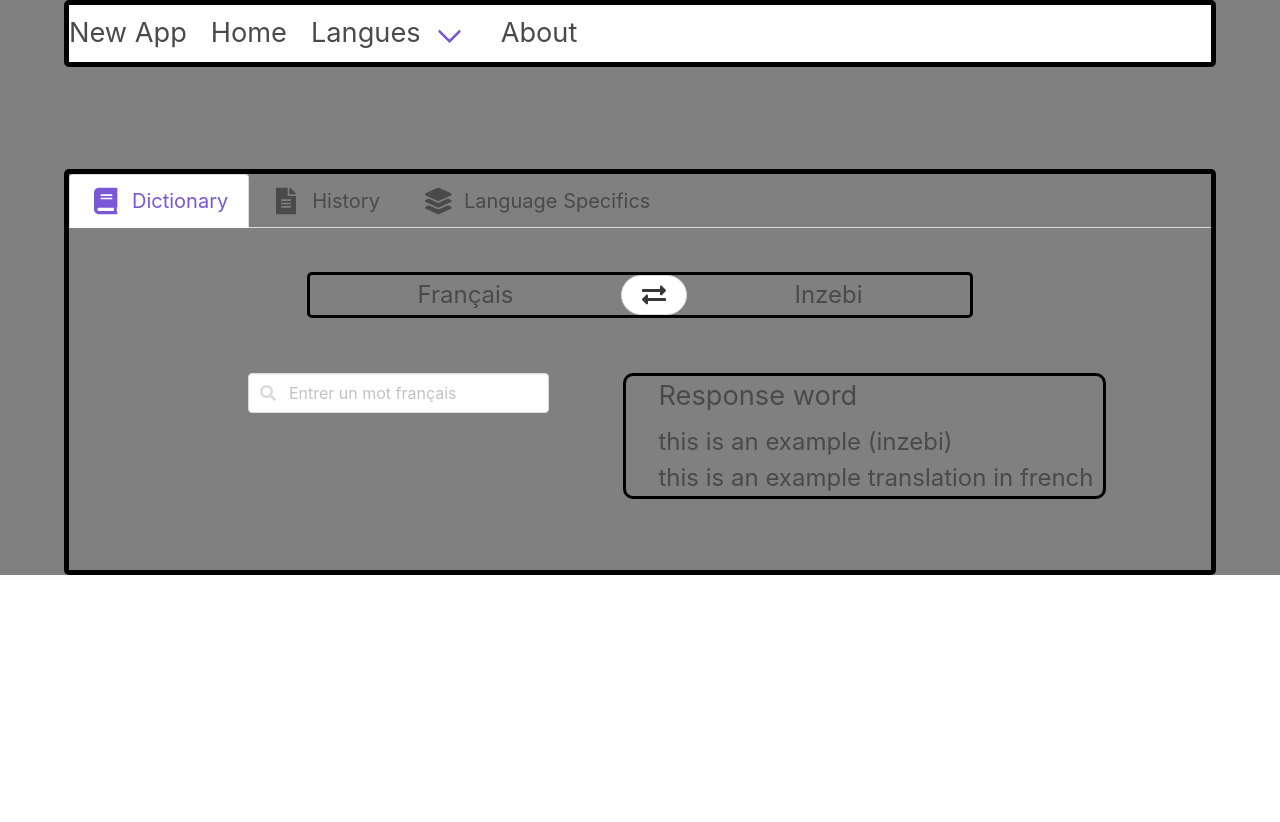
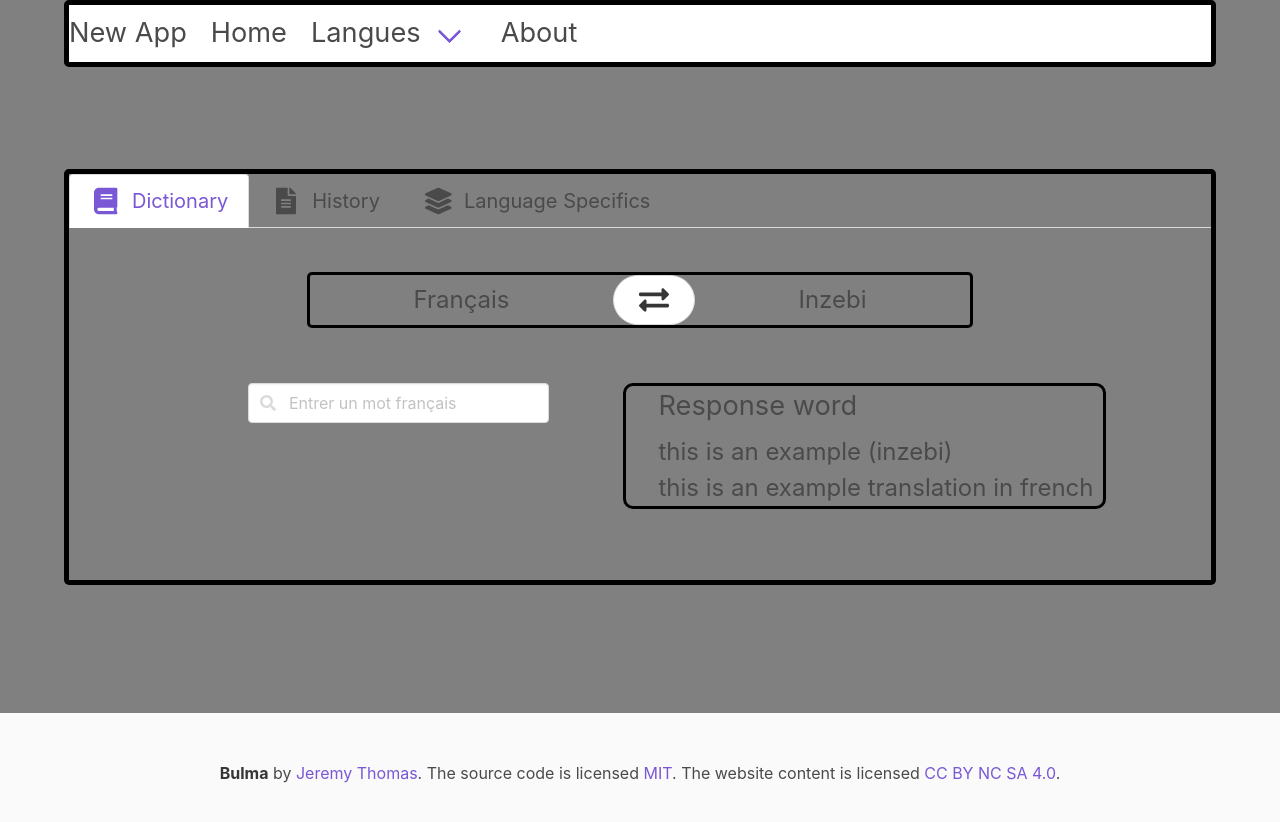
Before and after one commit to DanRobS/GabonLanguages, a Vue app: page / in a window 1280 px wide. Shown: the top 822 px of the page. Before the commit the page ends 800 px from the top, so only its background shows below. Built offline with nearby package versions, Linux system fonts and the light colour scheme.

Commit message:
dictionary update

```diff
--- a/src/App.vue
+++ b/src/App.vue
@@ -2,18 +2,21 @@
   <div id="app" class="">
     <Navbar />
     <LanguageInfo />
+    <Footer />
   </div>
 </template>
 
 <script>
 import Navbar from './components/Navbar'
 import LanguageInfo from './components/LanguageInfo'
+import Footer from './components/Footer'
 
 export default {
   name: 'App',
   components: {
     Navbar,
-    LanguageInfo
+    LanguageInfo,
+    Footer
   }
 }
 </script>
--- /dev/null
+++ b/src/components/Footer.vue
@@ -0,0 +1,26 @@
+<template>
+  <div id="footer-div">
+      <footer class="footer">
+  <div class="content has-text-centered">
+    <p>
+      <strong>Bulma</strong> by <a href="https://jgthms.com">Jeremy Thomas</a>. The source code is licensed
+      <a href="http://opensource.org/licenses/mit-license.php">MIT</a>. The website content
+      is licensed <a href="http://creativecommons.org/licenses/by-nc-sa/4.0/">CC BY NC SA 4.0</a>.
+    </p>
+  </div>
+</footer>
+  </div>
+</template>
+
+<script>
+export default {
+    name: 'Footer'
+}
+</script>
+
+<style>
+
+#footer-div {
+
+}
+</style>
--- a/src/components/LanguageInfoTabs/Dictionary.vue
+++ b/src/components/LanguageInfoTabs/Dictionary.vue
@@ -4,13 +4,14 @@
       <!-- *************** -->
       <!-- FRENCH - INZEBI -->
       <!-- *************** -->
-      <div id="lang-switch">
+      <div id="french-inzebi" v-bind:class="{ hidden: isDisplayed }">
+          <div class="lang-switch">
           <nav class="level">
             <p class="level-item has-text-centered lang-titles">
               Français
             </p>
-          <button class="button is-rounded">
-            <vue-fontawesome id="arrows-icon" class="lang-titles" icon="exchange-alt" />
+            <button @click="languageSwitch" class="button is-rounded is-medium">
+              <vue-fontawesome class=" arrows-icon lang-titles" icon="exchange-alt" />
             </button>
             <p class="level-item has-text-centered lang-titles">
               Inzebi
@@ -18,8 +19,8 @@
           </nav>
         </div>
 
-      <div id="dictionary-section">
-        <div id="dictionary-form">
+        <div class="dictionary-section">
+          <div class="dictionary-form">
             <b-field>
               <b-autocomplete
                   placeholder="Entrer un mot français"
@@ -31,12 +32,54 @@
           </b-field>
           </div>
 
-        <div id="form-response">
+          <div class="form-response">
             <h2 class="Response_word"> Response word </h2>
             <h4 class="Response_example"> this is an example (inzebi) </h4>
             <h4 class="Response_translation"> this is an example translation in french </h4>
           </div>
         </div>
+      </div>
+
+      <!-- *************** -->
+      <!-- INZEBI - FRENCH -->
+      <!-- *************** -->
+      <div id="inzebi-french" v-bind:class="{ hidden: isHidden }">
+          <div class="lang-switch">
+          <nav class="level">
+            <p class="level-item has-text-centered lang-titles">
+              Inzebi
+            </p>
+            <button @click="languageSwitch" class="button is-rounded is-medium">
+              <vue-fontawesome class="arrows-icon lang-titles" icon="exchange-alt" />
+            </button>
+            <p class="level-item has-text-centered lang-titles">
+              Français
+            </p>
+          </nav>
+        </div>
+
+        <div class="dictionary-section">
+          <div class="dictionary-form">
+            <b-field>
+              <b-autocomplete
+                  placeholder="Entrer un mot inzebi"
+                  icon="search"
+                  clearable
+                  @select="option => selected = option">
+                  <template #empty>No results found</template>
+              </b-autocomplete>
+          </b-field>
+          </div>
+
+          <div class="form-response">
+            <h2 class="Response_word"> Response word </h2>
+            <h4 class="Response_example"> this is an example (french) </h4>
+            <h4 class="Response_translation"> this is an example translation in inzebi </h4>
+          </div>
+        </div>
+      </div>
+
+
   </div>
 </template>
 
@@ -44,14 +87,32 @@
 export default {
     name: 'Dictionary',
     data: () => {
-
+      return {
+        isHidden: true,
+        isDisplayed: false
+      }
+    },
+    methods: {
+      languageSwitch: function () {
+        if(this.isHidden==true){
+          this.isHidden = false;
+          this.isDisplayed = true;
+        } else {
+          this.isHidden = true;
+          this.isDisplayed = false;
+        }
+      }
     }
 }
 </script>
 
 <style lang="scss">
 
-#lang-switch {
+.hidden {
+  display: none;
+}
+
+.lang-switch {
   border-style: solid;
   border-color: black;
   border-radius: 5px;
@@ -61,20 +122,20 @@ export default {
   margin-bottom: 5%;
 }
 
-#dictionary-section {
+.dictionary-section {
   margin-right: 8%;
   margin-left: 8%;
   margin-bottom: 5%;
   display: flex;
 }
 
-#dictionary-form {
+.dictionary-form {
   display: flex;
   flex: 1;
   justify-content: center;
 }
 
-#form-response {
+.form-response {
   border-style: solid;
   border-color: black;
   display: flex;
@@ -85,7 +146,7 @@ export default {
   border-radius: 10px;
 }
 
-#arrows-icon:hover {
+.arrows-icon:hover {
   animation: arrow_spin 1s;
 }
 
```
Lines whose indentation alone changed are shown as unchanged.
